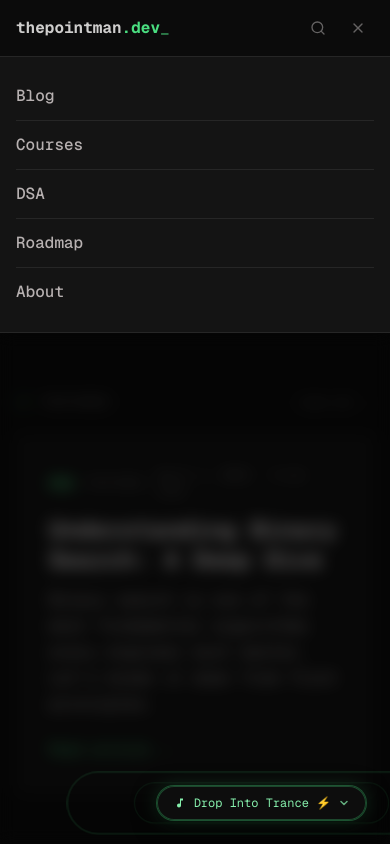
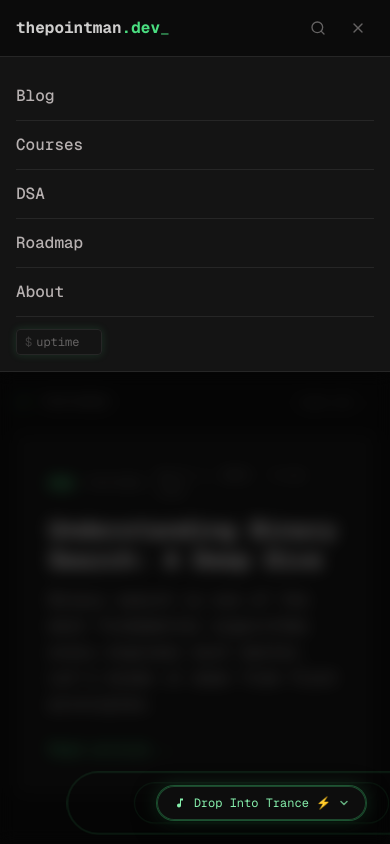
Before and after one commit to P0intMaN/thepointmandev, a Next.js app: page / in a window 390 px wide. Both pictures are taken after a click on the button "Toggle menu". Shown: the top 844 px of the page. Built offline with nearby package versions, Linux system fonts and the light colour scheme.

Commit message:
fix: add mobile nav for uptime

```diff
--- a/src/components/layout/MobileNav.tsx
+++ b/src/components/layout/MobileNav.tsx
@@ -51,7 +51,7 @@ export function MobileNav({ links, open, onClose }: MobileNavProps) {
               key={link.href}
               href={link.href}
               className={cn(
-                "flex items-center py-3 text-base font-medium border-b border-[var(--color-bg-border)] last:border-0 no-underline hover:no-underline transition-colors",
+                "flex items-center py-3 text-base font-medium border-b border-[var(--color-bg-border)] no-underline hover:no-underline transition-colors",
                 active
                   ? "text-[var(--color-accent)]"
                   : "text-[var(--color-text-muted)] hover:text-[var(--color-text-primary)]"
@@ -61,6 +61,24 @@ export function MobileNav({ links, open, onClose }: MobileNavProps) {
             </Link>
           );
         })}
+
+        {/* Uptime tab */}
+        <div className="pt-3">
+          <Link
+            href="/uptime"
+            className={cn(
+              "inline-flex items-center gap-1 rounded border px-2 py-1 font-mono text-xs no-underline hover:no-underline transition-all",
+              pathname === "/uptime"
+                ? "border-[var(--color-accent)]/50 bg-[var(--color-accent)]/10 text-[var(--color-accent)]"
+                : "border-[var(--color-bg-border)] text-[var(--color-text-faint)] hover:border-[var(--color-accent)]/40 hover:text-[var(--color-accent)]"
+            )}
+            style={{ animation: "glow-pulse 3s ease-in-out infinite" }}
+          >
+            <span className="opacity-50">$</span>
+            <span>uptime</span>
+            <span style={{ animation: "blink 1.1s step-end infinite" }}>▋</span>
+          </Link>
+        </div>
       </nav>
     </div>
   );
```
